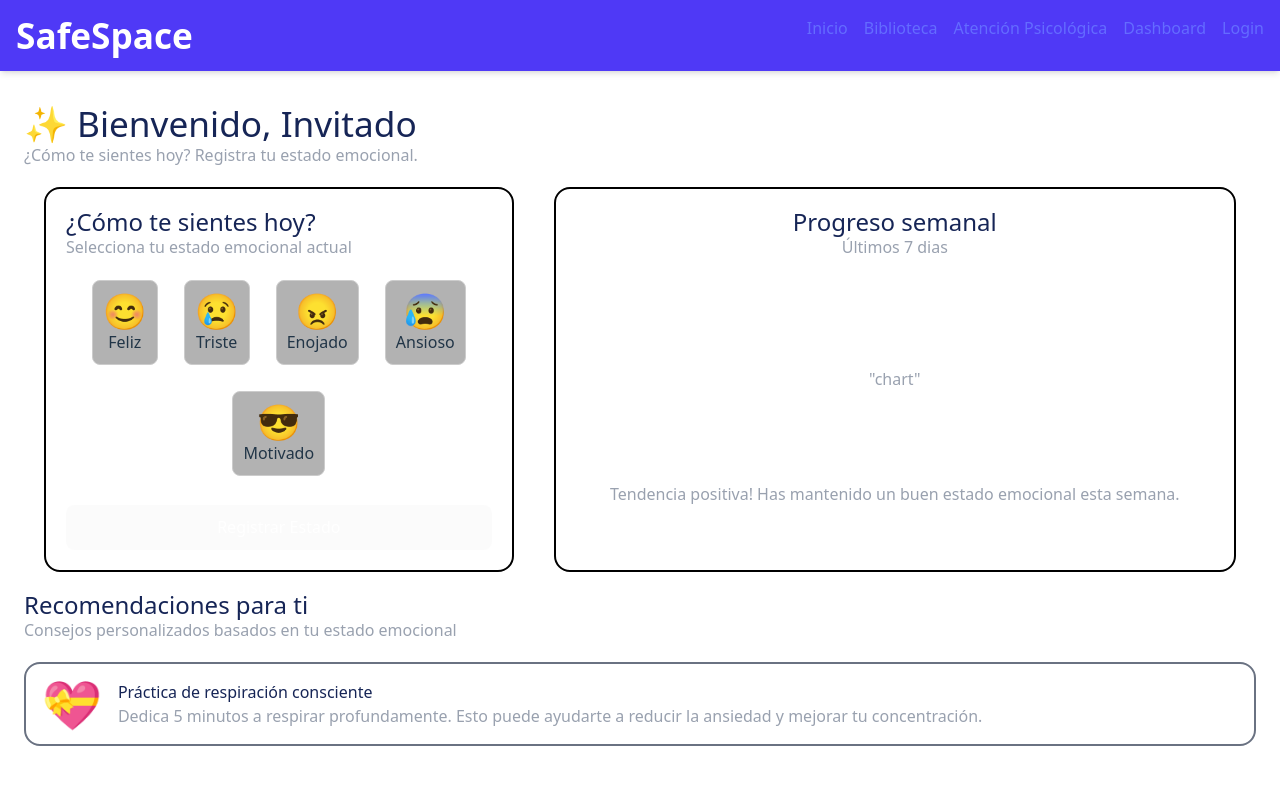
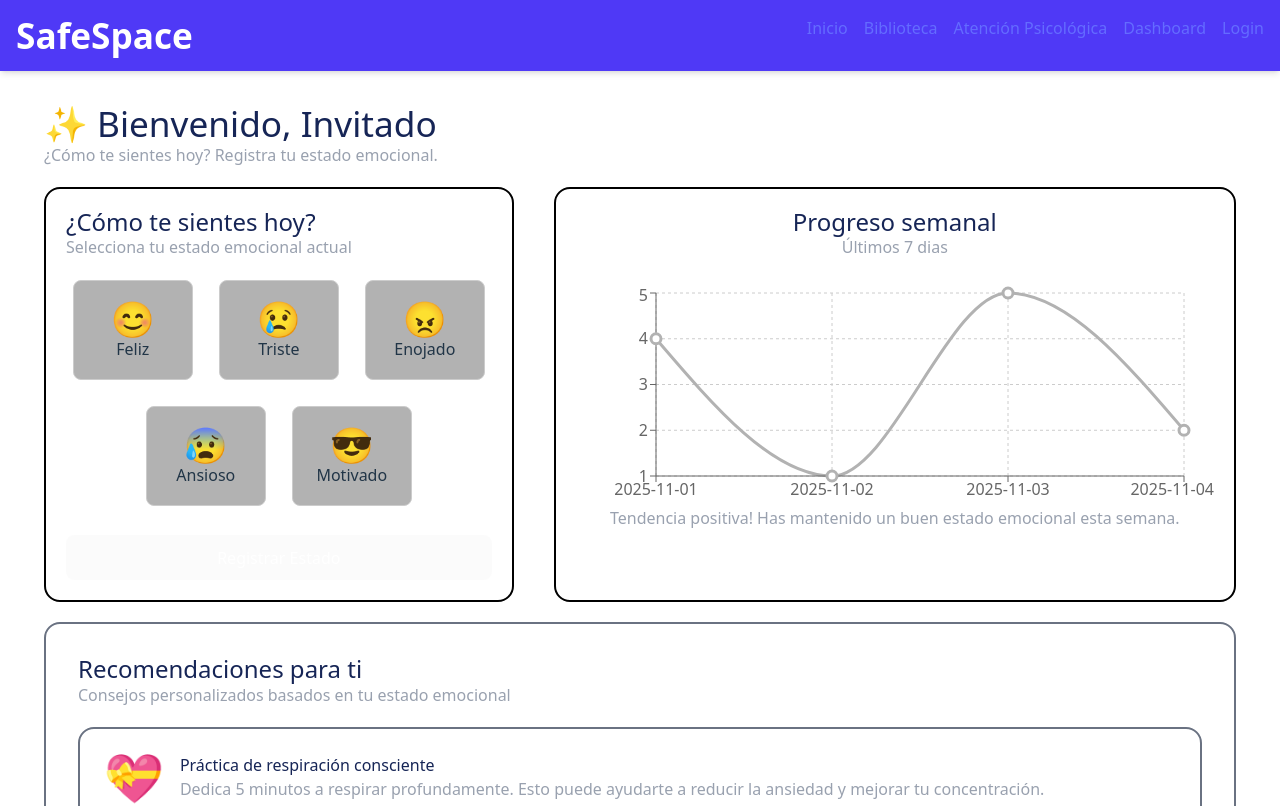
Before and after one commit to deyvigo/safespace, a React (Vite) app in the folder safespace-front/: page /dashboard in a window 1280 px wide. Shown: the top 806 px of the page. Built offline with nearby package versions, Linux system fonts and the light colour scheme.

Commit message:
add: Chart on dashboard

```diff
--- a/safespace-front/package.json
+++ b/safespace-front/package.json
@@ -14,6 +14,7 @@
     "react": "^19.1.1",
     "react-dom": "^19.1.1",
     "react-router-dom": "^7.9.5",
+    "recharts": "^3.3.0",
     "tailwindcss": "^4.1.16"
   },
   "devDependencies": {
--- a/safespace-front/src/components/Dashboard/EmotionBox.jsx
+++ b/safespace-front/src/components/Dashboard/EmotionBox.jsx
@@ -1,7 +1,8 @@
 export default function EmotionBox({ emotion, icon, selected, onToggle }) {
   return (
-    <div>
+    <div className="">
       <button
+        className="w-30 h-25"
         type="button"
         onClick={onToggle}
         style={{
--- a/safespace-front/src/components/Dashboard/EmotionChart.jsx
+++ b/safespace-front/src/components/Dashboard/EmotionChart.jsx
@@ -1,3 +1,20 @@
+import {
+  LineChart,
+  Line,
+  XAxis,
+  YAxis,
+  Tooltip,
+  CartesianGrid,
+  ResponsiveContainer,
+} from "recharts";
+
+const data = [
+  { fecha: "2025-11-01", emocion: "Feliz", valor: 4 },
+  { fecha: "2025-11-02", emocion: "Triste", valor: 1 },
+  { fecha: "2025-11-03", emocion: "Motivado", valor: 5 },
+  { fecha: "2025-11-04", emocion: "Enojado", valor: 2 },
+];
+
 export default function EmotionChart() {
   return (
     <div className="flex flex-3 flex-col justify-center items-center bg-white border-black border-2 rounded-2xl p-5 ml-5">
@@ -5,9 +22,47 @@ export default function EmotionChart() {
         <h2 className="text-blue-950">Progreso semanal</h2>
         <p className="text-gray-400 text-center">Últimos 7 dias</p>
       </div>
-      <div className="flex flex-3 justify-center items-center">
-        {/* chart */}
-        <p className="text-gray-400">"chart"</p>
+      <div className="flex flex-3 justify-center items-center w-full">
+        <ResponsiveContainer width="100%" height="100%">
+          <LineChart data={data} margin={{right: 30, left: 20, top: 10 }}>
+            <CartesianGrid strokeDasharray="3 3" />
+            <XAxis dataKey="fecha" />
+            <YAxis
+              domain={[1, 5]}
+              ticks={[1, 2, 3, 4, 5]}
+              tickFormatter={(valor) => {
+                const emociones = {
+                  1: "1",
+                  2: "2",
+                  3: "3",
+                  4: "4",
+                  5: "5",
+                };
+                return emociones[valor];
+              }}
+            />
+            <Tooltip
+              formatter={(value) => {
+                const emociones = {
+                  1: "Triste",
+                  2: "Enojado",
+                  3: "Ansioso",
+                  4: "Feliz",
+                  5: "Motivado",
+                };
+                return emociones[value];
+              }}
+              labelFormatter={(label) => `Fecha: ${label}`}
+            />
+            <Line
+              type="monotone"
+              dataKey="valor"
+              stroke="#b2b2b2"
+              strokeWidth={3}
+              dot={{ r: 5 }}
+            />
+          </LineChart>
+        </ResponsiveContainer>
       </div>
       <div className="flex-1">
         <p className="text-gray-400">
--- a/safespace-front/src/components/Dashboard/RecommendationBox.jsx
+++ b/safespace-front/src/components/Dashboard/RecommendationBox.jsx
@@ -1,6 +1,6 @@
 export default function RecommendationBox({ icon, title, description }) {
   return (
-    <div className="flex flex-row items-center justify-center">
+    <div className="flex flex-row p-4 items-center border-gray-500 border-2 rounded-2xl">
       <div className="">
         {/* icon */}
         <p className="text-5xl m-2">💝</p>
--- a/safespace-front/src/components/Dashboard/Recommendations.jsx
+++ b/safespace-front/src/components/Dashboard/Recommendations.jsx
@@ -2,14 +2,17 @@ import RecommendationBox from "./RecommendationBox";
 
 export default function Recommendations() {
   return (
-    <div className="flex flex-col text-left">
+    <div className="flex flex-col text-left m-5 p-8 border-gray-500 border-2 rounded-2xl">
       <div className="mb-5">
         <h2 className="text-blue-950">Recomendaciones para ti</h2>
         <p className="text-gray-400">
           Consejos personalizados basados en tu estado emocional
         </p>
       </div>
-      <div className="flex flex-1 p-2 border-gray-500 border-2 rounded-2xl">
+      <div className="flex flex-col gap-y-5 flex-1">
+        <RecommendationBox />
+        <RecommendationBox />
+        <RecommendationBox />
         <RecommendationBox />
       </div>
     </div>
--- a/safespace-front/src/components/Dashboard/WelcomeStudent.jsx
+++ b/safespace-front/src/components/Dashboard/WelcomeStudent.jsx
@@ -1,12 +1,16 @@
-import { useContext } from 'react';
+import { useContext } from "react";
 import { AuthContext } from "../../context/AuthContext";
 export default function Welcome() {
   const { user } = useContext(AuthContext);
 
   return (
-    <div className='text-left'>
-      <h1 className='text-blue-950 text-3xl'>✨ Bienvenido, {user?.name || 'Invitado'}</h1>
-      <p className='text-gray-400'>¿Cómo te sientes hoy? Registra tu estado emocional.</p>
+    <div className="text-left mx-5">
+      <h1 className="text-blue-950 text-3xl">
+        ✨ Bienvenido, {user?.name || "Invitado"}
+      </h1>
+      <p className="text-gray-400">
+        ¿Cómo te sientes hoy? Registra tu estado emocional.
+      </p>
     </div>
   );
 }
```
Also changed, not shown: 1 other file (tests, documents, lock files or other folders).
